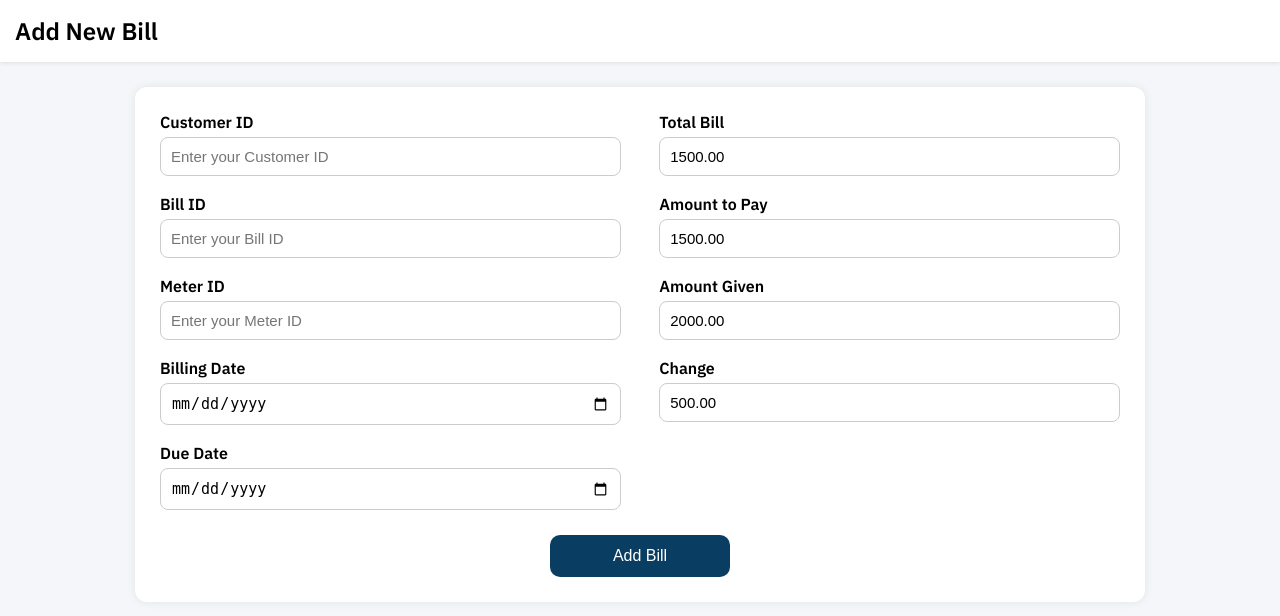
After one commit to Sadeeshana/Utility-Managment-System, a PHP site: page /Addnewbill.html in a window 1280 px wide. The commit adds this page. Shown: the top 616 px of the page. Run offline with PHP 8.4, Linux system fonts and the light colour scheme.

Commit message:
Update Billing.html and addnewcustomer.html.  Create Addnewbill.html
Update Billing.html addnewcustomer.html
Create Addnewbill.html

```diff
--- /dev/null
+++ b/Addnewbill.css
@@ -0,0 +1,92 @@
+body {
+    font-family: "IBM Plex Sans";
+    background: #F5F6FA;
+    margin: 0;
+    padding: 0;
+}
+
+/* Header */
+.header {
+    display: flex;
+    align-items: center;
+    padding: 15px;
+    background: #ffffff;
+    box-shadow: 0 1px 4px rgba(0,0,0,0.1);
+}
+
+.back-btn {
+    display: flex;
+    justify-content: center;
+    align-items: center;
+    background: #ffffff;
+    width: 40px;
+    height: 40px;
+    border-radius: 50%;
+    box-shadow: 0 2px 5px rgba(0,0,0,0.2);
+    cursor: pointer;
+    margin-right: 15px;
+}
+
+
+
+h2 {
+    margin: 0;
+    font-weight: 600;
+}
+
+/* Form Container */
+.container {
+    background: white;
+    width: 75%;
+    margin: 25px auto;
+    padding: 25px;
+    border-radius: 12px;
+    box-shadow: 0 0 10px rgba(0,0,0,0.08);
+}
+
+.row {
+    display: flex;
+    justify-content: space-between;
+    margin-bottom: 18px;
+}
+
+.form-group {
+    width: 48%;
+    display: flex;
+    flex-direction: column;
+}
+
+label {
+    font-weight: 600;
+    margin-bottom: 5px;
+}
+
+input {
+    padding: 10px;
+    border-radius: 8px;
+    border: 1px solid #ccc;
+    outline: none;
+    font-size: 15px;
+}
+
+input:focus {
+    border-color: #0A3D62;
+}
+
+/* Add Bill Button */
+.add-btn {
+    width: 180px;
+    padding: 12px;
+    background: #0A3D62;
+    color: white;
+    font-size: 16px;
+    border: none;
+    border-radius: 10px;
+    cursor: pointer;
+    display: block;
+    margin: 25px auto 0;
+}
+
+.add-btn:hover {
+    background: #0A3D62;
+}
--- /dev/null
+++ b/Addnewbill.html
@@ -0,0 +1,90 @@
+<!DOCTYPE html>
+<html lang="en">
+<head>
+  <meta charset="UTF-8">
+  <meta name="viewport" content="width=device-width, initial-scale=1.0">
+  <title>Add New Bill</title>
+
+  <!-- Google Fonts + Material Icons -->
+  <link href="https://fonts.googleapis.com/css2?family=IBM+Plex+Sans:wght@400;500;600&display=swap" rel="stylesheet">
+  <link href="https://fonts.googleapis.com/icon?family=Material+Icons" rel="stylesheet">
+
+  <link rel="stylesheet" href="Addnewbill.css">
+</head>
+
+<body>
+
+  <!-- Header with Back Button -->
+  <div class="header">
+
+    <h2>Add New Bill</h2>
+  </div>
+
+  <div class="container">
+
+    <form id="billForm">
+
+      <div class="row">
+        <div class="form-group">
+          <label>Customer ID</label>
+          <input type="text" id="customerId" placeholder="Enter your Customer ID">
+        </div>
+
+        <div class="form-group">
+          <label>Total Bill</label>
+          <input type="number" id="totalBill" value="1500.00">
+        </div>
+      </div>
+
+      <div class="row">
+        <div class="form-group">
+          <label>Bill ID</label>
+          <input type="text" id="billId" placeholder="Enter your Bill ID">
+        </div>
+
+        <div class="form-group">
+          <label>Amount to Pay</label>
+          <input type="number" id="amountToPay" value="1500.00">
+        </div>
+      </div>
+
+      <div class="row">
+        <div class="form-group">
+          <label>Meter ID</label>
+          <input type="text" id="meterId" placeholder="Enter your Meter ID">
+        </div>
+
+        <div class="form-group">
+          <label>Amount Given</label>
+          <input type="number" id="amountGiven" value="2000.00">
+        </div>
+      </div>
+
+      <div class="row">
+        <div class="form-group">
+          <label>Billing Date</label>
+          <input type="date" id="billingDate">
+        </div>
+
+        <div class="form-group">
+          <label>Change</label>
+          <input type="text" id="change" readonly>
+        </div>
+      </div>
+
+      <div class="row">
+        <div class="form-group">
+          <label>Due Date</label>
+          <input type="date" id="dueDate">
+        </div>
+      </div>
+
+      <button type="button" id="addBillBtn" class="add-btn">Add Bill</button>
+    </form>
+
+  </div>
+
+  <script src="Addnewbill.js"></script>
+
+</body>
+</html>
--- /dev/null
+++ b/Addnewbill.js
@@ -0,0 +1,87 @@
+
+
+// Wrap behavior in DOMContentLoaded so elements exist
+document.addEventListener('DOMContentLoaded', () => {
+    // Safe element getters
+    const get = id => document.getElementById(id);
+
+    const amountGivenEl = get('amountGiven');
+    const amountToPayEl = get('amountToPay');
+    const changeEl = get('change');
+    const addBtn = get('addBillBtn');
+
+    function calculateChange() {
+        const amountToPay = parseFloat(amountToPayEl && amountToPayEl.value) || 0;
+        const amountGiven = parseFloat(amountGivenEl && amountGivenEl.value) || 0;
+        const delta = amountGiven - amountToPay;
+
+        if (changeEl) {
+            if (amountGiven <= amountToPay) {
+                changeEl.value = '0.00';
+                changeEl.style.color = 'red';
+            } else {
+                changeEl.value = delta.toFixed(2);
+                changeEl.style.color = 'black';
+            }
+        }
+    }
+
+    // Attach listeners only when elements exist
+    if (amountGivenEl) amountGivenEl.addEventListener('input', calculateChange);
+    if (amountToPayEl) amountToPayEl.addEventListener('input', calculateChange);
+
+    // Add Bill button → Validate form
+    if (addBtn) {
+        addBtn.addEventListener('click', function () {
+            const requiredFields = [
+                'customerId',
+                'billId',
+                'meterId',
+                'billingDate',
+                'dueDate',
+                'totalBill',
+                'amountToPay',
+                'amountGiven'
+            ];
+
+            let isValid = true;
+
+            // Clear previous error outlines safely
+            requiredFields.forEach(id => {
+                const el = get(id);
+                if (el) el.style.borderColor = '#ccc';
+            });
+
+            // Check all fields
+            requiredFields.forEach(id => {
+                const input = get(id);
+                if (!input || input.value === '' || input.value === null) {
+                    if (input) input.style.borderColor = 'red';
+                    isValid = false;
+                }
+            });
+
+            if (!isValid) {
+                alert('Please fill all fields before adding the bill.');
+                return;
+            }
+
+            // Extra validation: Amount Given must be larger than Amount To Pay
+            const amountToPay = parseFloat((get('amountToPay') && get('amountToPay').value) || 0);
+            const amountGiven = parseFloat((get('amountGiven') && get('amountGiven').value) || 0);
+
+            if (amountGiven <= amountToPay) {
+                alert('Amount given must be larger than amount to pay.');
+                const ag = get('amountGiven');
+                if (ag) ag.style.borderColor = 'red';
+                return;
+            }
+
+            // If all ok
+            alert('Bill Added Successfully!');
+        });
+    }
+
+    // initial calculation
+    calculateChange();
+});
--- a/Billing.html
+++ b/Billing.html
@@ -11,7 +11,7 @@
 
 <body>
   <div class="header">
-    <div class="back-btn" onclick="goBack()"><span class="material-icons">arrow_back</span></div>
+
     <h2>Billing/Payments</h2>
     <div class="header-icons">
       <span class="material-icons">search</span>
```
Also changed, not shown: Billing.css (+6 -2 lines), Billing.js (+1 -7 lines), addnewcustomer.html (+21 -26 lines), 1 other file.
